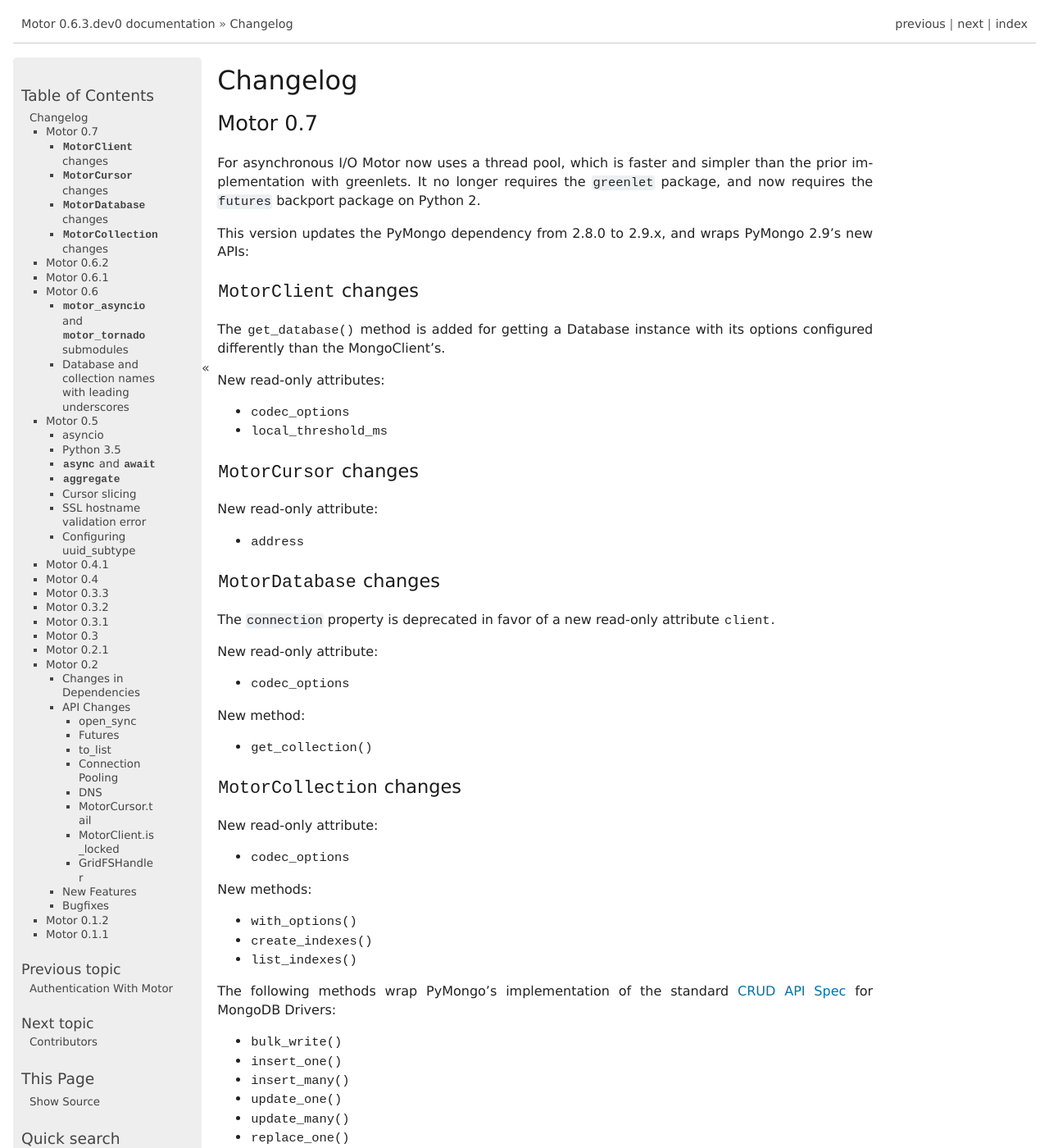
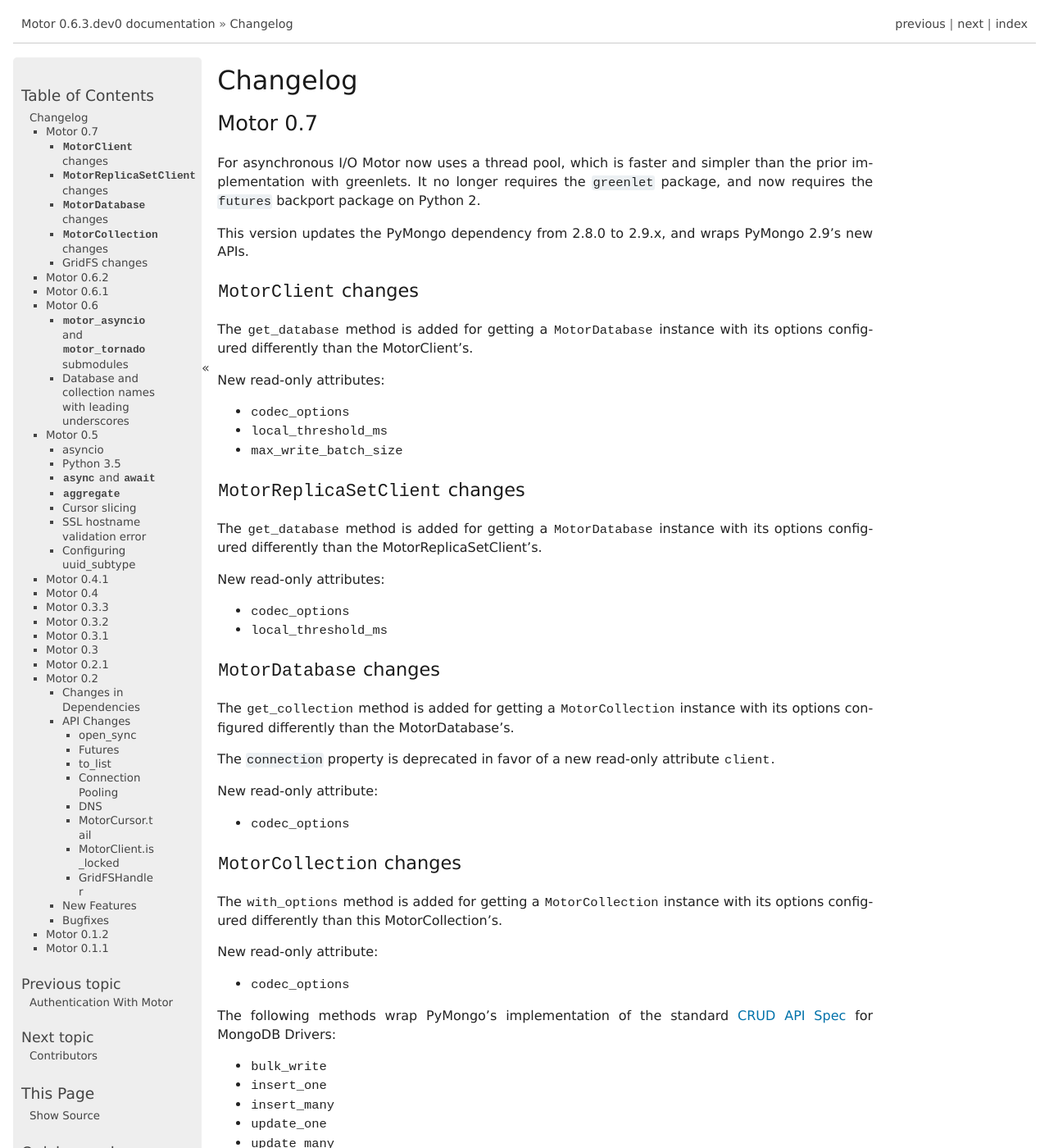
Before and after one commit to mongodb/motor, a Sphinx documentation site: the page built from doc/changelog.rst, in a window 1280 px wide and 1400 px high. Shown: the whole window at 82% size. Built offline with Sphinx 7.4.7, drawn with Linux system fonts in a browser that asks for light colours; the version number is read from the project's files by our own code; some of the changed text lies outside the part shown.

Commit message:
MOTOR-115 Update Motor 0.7 changelog.

```diff
--- a/doc/changelog.rst
+++ b/doc/changelog.rst
@@ -12,72 +12,97 @@
 Python 2.
 
 This version updates the PyMongo dependency from 2.8.0 to 2.9.x, and wraps
-PyMongo 2.9's new APIs:
+PyMongo 2.9's new APIs.
 
-:class:`~motor.motor_tornado.MotorClient` changes
-~~~~~~~~~~~~~~~~~~~~~~~~~~~~~~~~~~~~~~~~~~~~~~~~~~
+`MotorClient` changes
+~~~~~~~~~~~~~~~~~~~~~
 
-The :meth:`~motor.motor_tornado.MotorClient.get_database` method is added for
-getting a Database instance with its options configured differently than the
-MongoClient's.
+The `~MotorClient.get_database` method is added for getting a `MotorDatabase`
+instance with its options configured differently than the MotorClient's.
 
 New read-only attributes:
 
-- :attr:`~motor.motor_tornado.MotorClient.codec_options`
-- :attr:`~motor.motor_tornado.MotorClient.local_threshold_ms`
+- `~MotorClient.codec_options`
+- `~MotorClient.local_threshold_ms`
+- `~MotorClient.max_write_batch_size`
 
-:class:`~motor.motor_tornado.MotorCursor` changes
-~~~~~~~~~~~~~~~~~~~~~~~~~~~~~~~~~~~~~~~~~~~~~~~~~
+`MotorReplicaSetClient` changes
+~~~~~~~~~~~~~~~~~~~~~~~~~~~~~~~
+
+The `~MotorReplicaSetClient.get_database` method is added for getting a
+`MotorDatabase` instance with its options configured differently than the
+MotorReplicaSetClient's.
+
+New read-only attributes:
+
+- `~MotorReplicaSetClient.codec_options`
+- `~MotorReplicaSetClient.local_threshold_ms`
+
+`MotorDatabase` changes
+~~~~~~~~~~~~~~~~~~~~~~~
+
+The `~MotorDatabase.get_collection` method is added for getting a
+`MotorCollection` instance with its options configured differently than the
+MotorDatabase's.
+
+The ``connection`` property is deprecated in favor of a new read-only attribute
+`~MotorDatabase.client`.
 
 New read-only attribute:
 
-- :attr:`~motor.motor_tornado.MotorCursor.address`
+- `~MotorDatabase.codec_options`
 
-:class:`~motor.motor_tornado.MotorDatabase` changes
-~~~~~~~~~~~~~~~~~~~~~~~~~~~~~~~~~~~~~~~~~~~~~~~~~~~
+`MotorCollection` changes
+~~~~~~~~~~~~~~~~~~~~~~~~~
 
-The ``connection`` property is deprecated in favor of a new read-only attribute
-:attr:`~motor.motor_tornado.MotorDatabase.client`.
+The `~MotorCollection.with_options` method is added for getting a
+`MotorCollection` instance with its options configured differently than this
+MotorCollection's.
 
 New read-only attribute:
 
-- :attr:`~motor.motor_tornado.MotorDatabase.codec_options`
-
-New method:
-
-- :meth:`~motor.motor_tornado.MotorDatabase.get_collection`
-
-:class:`~motor.motor_tornado.MotorCollection` changes
-~~~~~~~~~~~~~~~~~~~~~~~~~~~~~~~~~~~~~~~~~~~~~~~~~~~~~
-
-New read-only attribute:
-
-- :attr:`~motor.motor_tornado.MotorCollection.codec_options`
-
-New methods:
-
-- :meth:`~motor.motor_tornado.MotorCollection.with_options`
-- :meth:`~motor.motor_tornado.MotorCollection.create_indexes`
-- :meth:`~motor.motor_tornado.MotorCollection.list_indexes`
+- `~MotorCollection.codec_options`
 
 The following methods wrap PyMongo's implementation of the standard `CRUD API Spec`_
 for MongoDB Drivers:
 
-- :meth:`~motor.motor_tornado.MotorCollection.bulk_write`
-- :meth:`~motor.motor_tornado.MotorCollection.insert_one`
-- :meth:`~motor.motor_tornado.MotorCollection.insert_many`
-- :meth:`~motor.motor_tornado.MotorCollection.update_one`
-- :meth:`~motor.motor_tornado.MotorCollection.update_many`
-- :meth:`~motor.motor_tornado.MotorCollection.replace_one`
-- :meth:`~motor.motor_tornado.MotorCollection.delete_one`
-- :meth:`~motor.motor_tornado.MotorCollection.delete_many`
-- :meth:`~motor.motor_tornado.MotorCollection.find_one_and_delete`
-- :meth:`~motor.motor_tornado.MotorCollection.find_one_and_replace`
-- :meth:`~motor.motor_tornado.MotorCollection.find_one_and_update`
+- `~MotorCollection.bulk_write`
+- `~MotorCollection.insert_one`
+- `~MotorCollection.insert_many`
+- `~MotorCollection.update_one`
+- `~MotorCollection.update_many`
+- `~MotorCollection.replace_one`
+- `~MotorCollection.delete_one`
+- `~MotorCollection.delete_many`
+- `~MotorCollection.find_one_and_delete`
+- `~MotorCollection.find_one_and_replace`
+- `~MotorCollection.find_one_and_update`
 
-These methods do not apply SON Manipulators.
+These new methods do not apply SON Manipulators.
 
 .. _CRUD API Spec: https://github.com/mongodb/specifications/blob/master/source/crud/crud.rst
+
+:doc:`GridFS <api/gridfs>` changes
+~~~~~~~~~~~~~~~~~~~~~~~~~~~~~~~~~~
+
+New `MotorGridOutCursor` methods:
+
+- `~MotorGridOutCursor.add_option`
+- `~MotorGridOutCursor.remove_option`
+- `~MotorGridOutCursor.clone`
+
+Added `MotorGridOut` documentation:
+
+- `~MotorGridOut.aliases`
+- `~MotorGridOut.chunk_size`
+- `~MotorGridOut.close`
+- `~MotorGridOut.content_type`
+- `~MotorGridOut.filename`
+- `~MotorGridOut.length`
+- `~MotorGridOut.md5`
+- `~MotorGridOut.metadata`
+- `~MotorGridOut.name`
+- `~MotorGridOut.upload_date`
 
 Motor 0.6.2
 -----------
```
